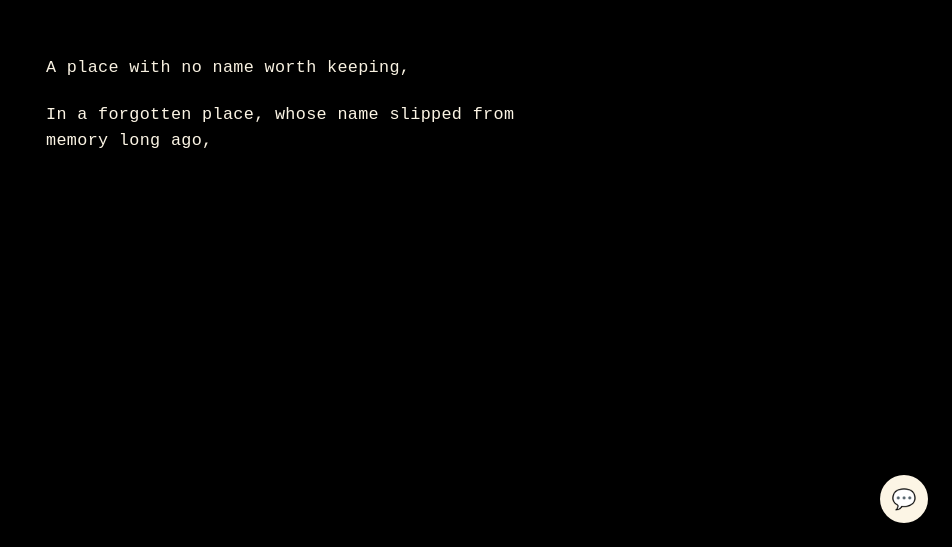
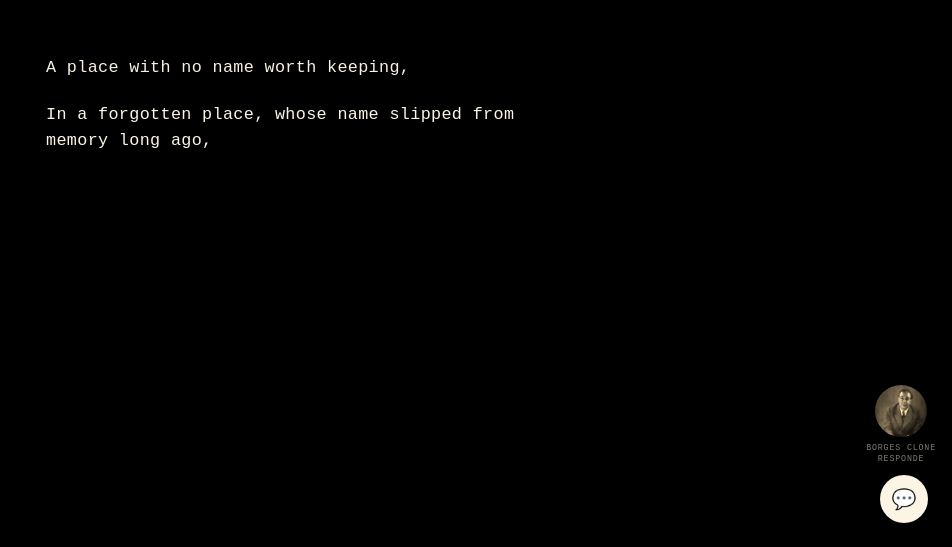
Before and after one commit to rlilloy/Gombroweb, a plain HTML site: page index.html in a window 1280 px wide. Shown: the part 253-800 px from the top of the page, without its empty margins (328-1280 px from the left). Drawn offline with Linux system fonts and the light colour scheme.

Commit message:
feat: Borges float avatar always visible above chat button

```diff
--- a/index.html
+++ b/index.html
@@ -199,6 +199,9 @@ $("beta-form").addEventListener("submit", function(e){
 
 <!-- GOMBRO CHAT WIDGET -->
 <style>
+#gchat-float{position:fixed;bottom:82px;right:16px;display:flex;flex-direction:column;align-items:center;z-index:9998;cursor:pointer}
+#gchat-float-img{width:52px;height:52px;object-fit:cover;object-position:top;border-radius:50%;filter:sepia(100%) contrast(1.1);animation:borges-blink 4s ease-in-out infinite;box-shadow:0 2px 10px rgba(0,0,0,.7)}
+#gchat-float-label{font-family:'Courier New',monospace;font-size:.52rem;letter-spacing:.1em;text-transform:uppercase;color:rgba(252,245,229,.5);margin-top:5px;text-align:center;line-height:1.4}
 #gchat-btn{position:fixed;bottom:24px;right:24px;width:48px;height:48px;background:#FCF5E5;color:#000;border:none;border-radius:50%;font-size:20px;cursor:pointer;z-index:9999;display:flex;align-items:center;justify-content:center;box-shadow:0 2px 12px rgba(0,0,0,.6)}
 #gchat-btn:hover{background:#e0d4b0}
 #gchat-panel{position:fixed;bottom:84px;right:24px;width:300px;background:#0a0a0a;border:1px solid rgba(252,245,229,.15);display:none;flex-direction:column;z-index:9999;font-family:'Courier New',monospace;box-shadow:0 4px 24px rgba(0,0,0,.8)}
@@ -225,9 +228,13 @@ $("beta-form").addEventListener("submit", function(e){
 @keyframes borges-blink{0%,100%{opacity:1}48%{opacity:1}50%{opacity:.15}52%{opacity:1}}
 </style>
 
+<div id="gchat-float">
+  <img id="gchat-float-img" src="media/borges.jpg" alt="Borges"/>
+  <span id="gchat-float-label">Borges Clone<br/>responde</span>
+</div>
 <button id="gchat-btn">💬</button>
 <div id="gchat-panel">
-  <div id="gchat-header">Gombro <span id="gchat-close">×</span></div>
+  <div id="gchat-header">Borges Clone responde <span id="gchat-close">×</span></div>
   <div id="gchat-avatar">
     <img id="gchat-borges" src="media/borges.jpg" alt="Borges"/>
     <p id="gchat-tagline">I answer your questions.</p>
@@ -253,6 +260,8 @@ $("beta-form").addEventListener("submit", function(e){
   var input = document.getElementById('gchat-input');
   var send = document.getElementById('gchat-send');
   var opened = false;
+
+  document.getElementById('gchat-float').addEventListener('click', function(){ btn.click(); });
 
   btn.addEventListener('click', function(){
     panel.classList.toggle('open');
```
